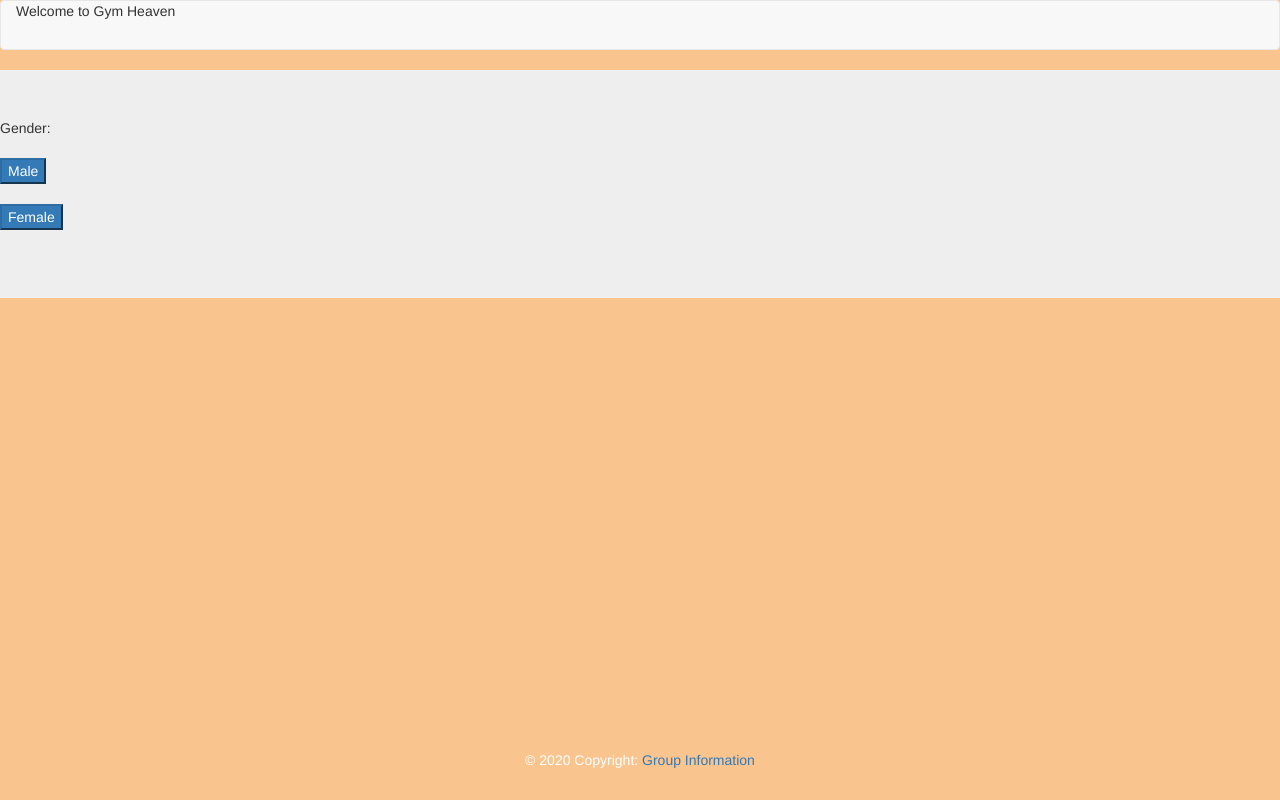
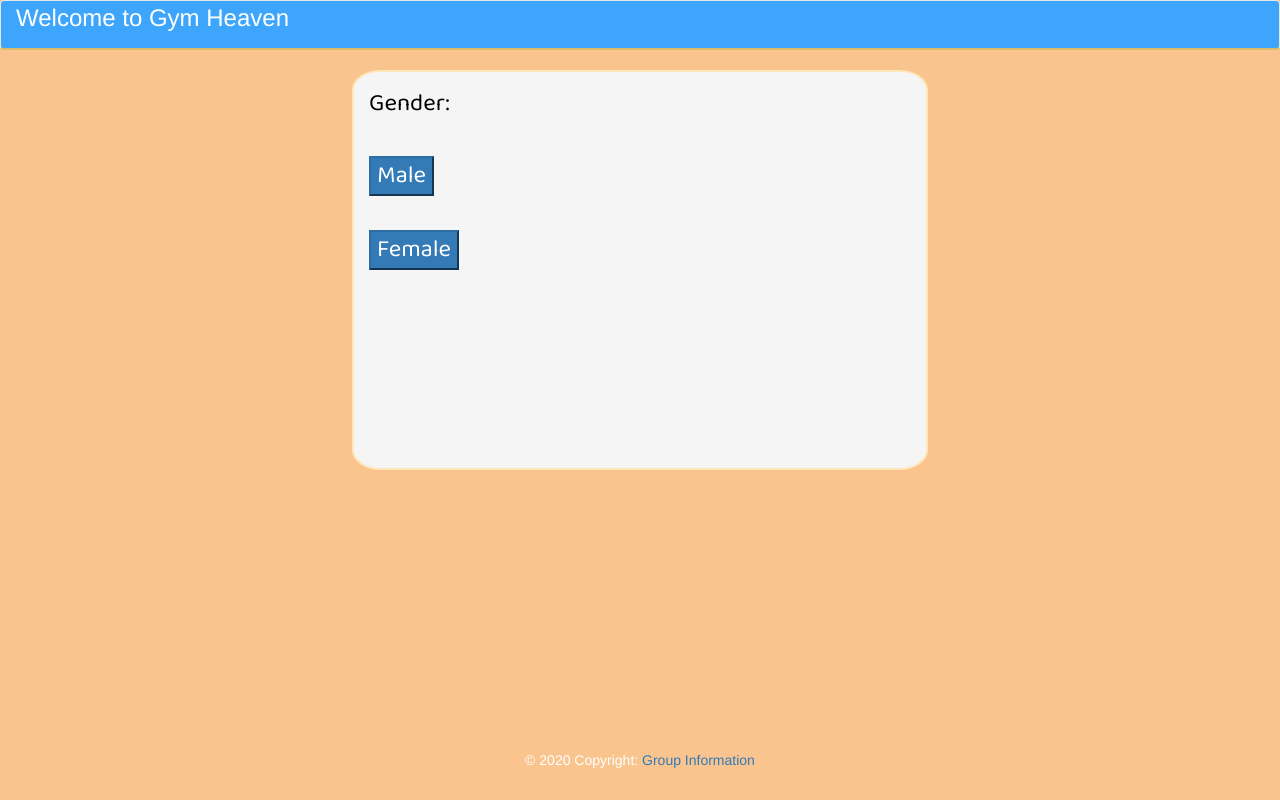
Before and after one commit to wwshehan/Fit-Heaven, a website: page public/questionnaire.html in a window 1280 px wide. Drawn offline with nearby package versions, Linux system fonts and the light colour scheme.

Commit message:
Saved CSS changes

```diff
--- a/public/stylesheets/style.css
+++ b/public/stylesheets/style.css
@@ -2,6 +2,40 @@ form.signup,
 form.login {
   margin-top: 50px;
 }
+
+body {
+  background-color: white(228, 227, 253);
+  text-align: center;
+}
+
+
+.navbar {
+  background-color: rgb(61, 166, 252);
+  border-bottom: 2.5px solid rgba(248, 190, 82, 0.842);
+  font-size: 24px;
+  color: white;
+}
+
+.btn {
+  margin: 5px;
+}
+
+
+#questionBox {
+  background-color: whitesmoke;
+  width: 45%;
+  height: 400px;
+  margin: auto;
+  border-radius: 5%;
+  border: 2px solid rgb(255, 231, 187);
+  color: black;
+  font-size: 24px;
+  font-family: 'Baloo Da 2', cursive;
+  padding: 15px;
+  text-align: left;
+}
+
+
 body{
   background-color: #F9C48E;
 }
```
